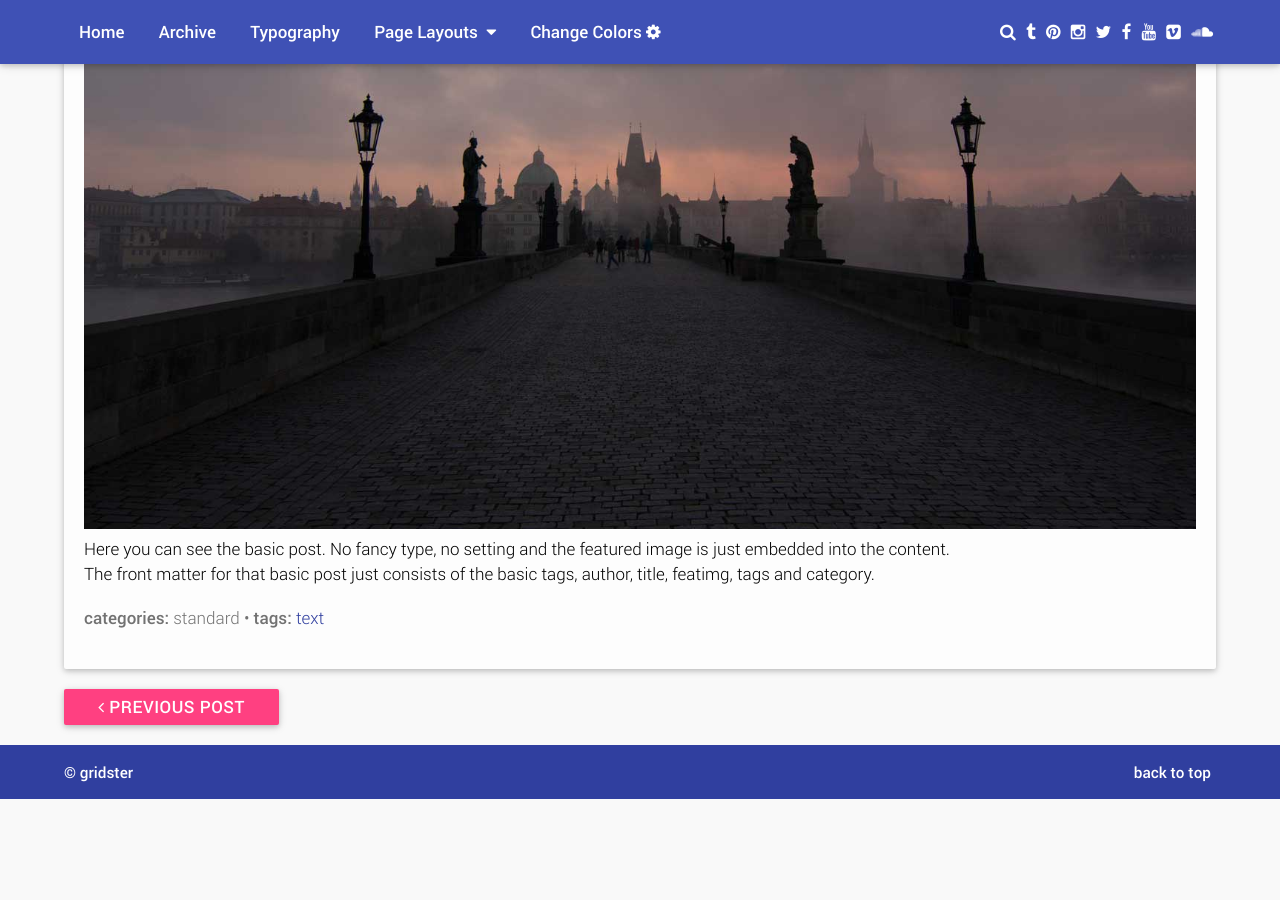
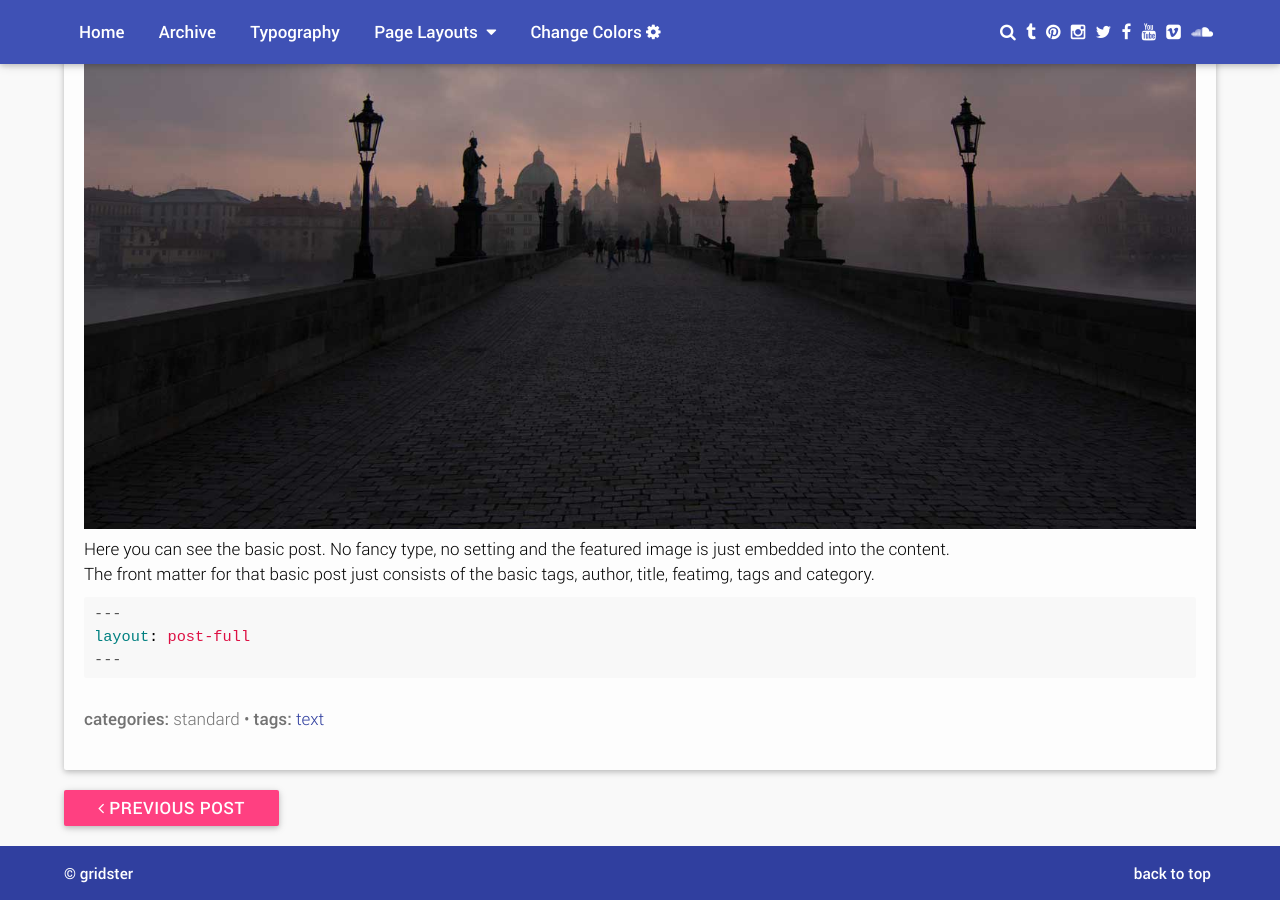
Before and after one commit to SKosinski/SKosinski.github.io, a Jekyll site: the page built from _posts/2019-08-20-glitch-garden.md, in a window 1280 px wide and 900 px high, scrolled down 706 px. Built offline with Jekyll 4.4.1, drawn with Linux system fonts in a browser that asks for light colours; some web fonts are replaced; before the commit the page ends 1505 px from its top, so only the background shows below that.

Commit message:
Update 2019-08-20-glitch-garden.md

````diff
--- a/_posts/2019-08-20-glitch-garden.md
+++ b/_posts/2019-08-20-glitch-garden.md
@@ -9,3 +9,9 @@ category: [standard]
 Here you can see the basic post. No fancy type, no setting and the featured image is just embedded into the content.
 
 The front matter for that basic post just consists of the basic tags, author, title, featimg, tags and category.
+
+```yml
+---
+layout: post-full
+---
+```
````
